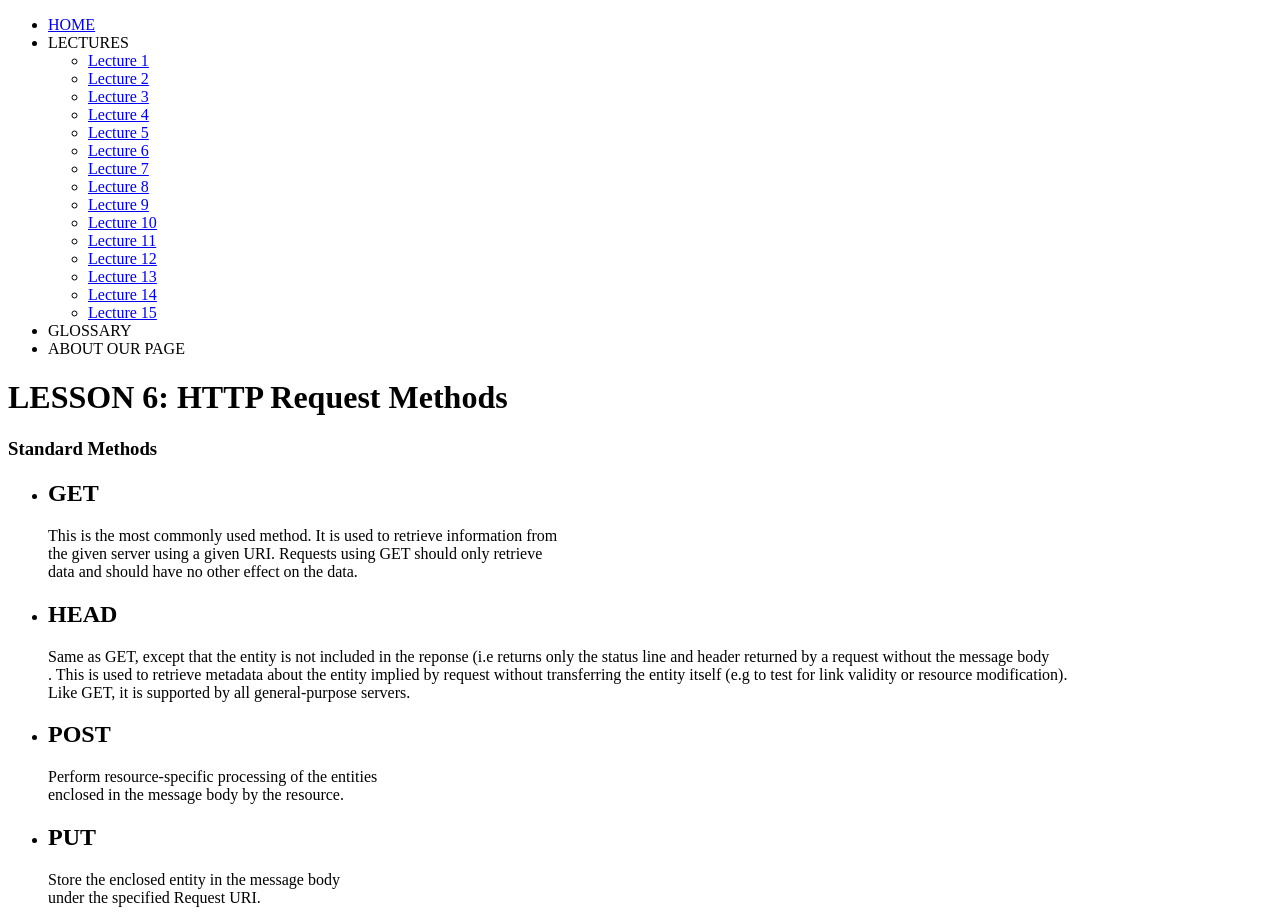
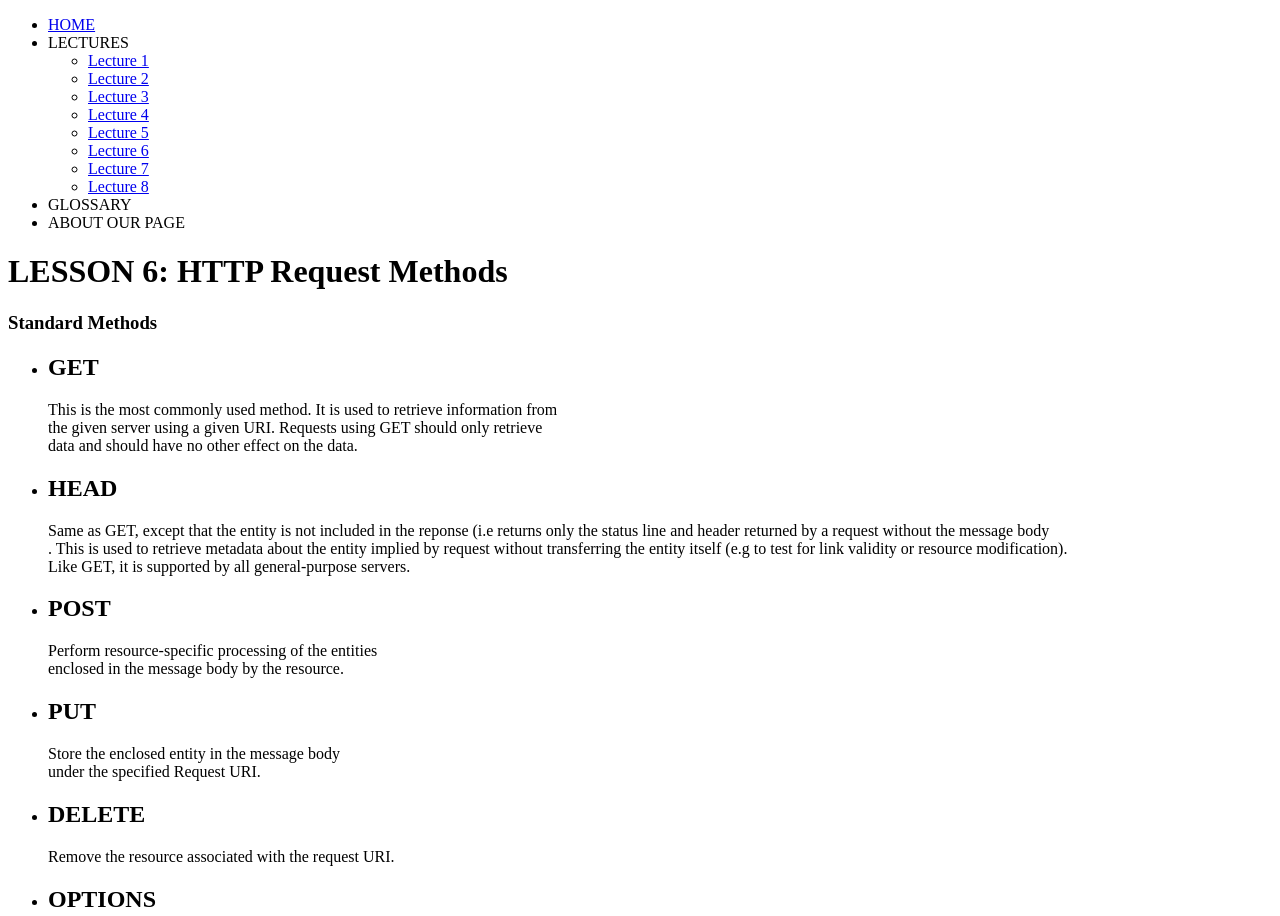
Before and after one commit to Eliye/Webtech-Lec, a plain HTML site: page lecture 6.html in a window 1280 px wide. Shown: the top 916 px of the page. Drawn offline with Linux system fonts and the light colour scheme.

Commit message:
Update and Remove lecture9 to lecture15 html files

```diff
--- a/lecture 6.html
+++ b/lecture 6.html
@@ -14,13 +14,6 @@
 	                     <li><a href ="lecture 6.html">Lecture 6</a></li>
 	                     <li><a href ="lecture 7.html">Lecture 7</a></li>
 	                     <li><a href ="lecture 8.html">Lecture 8</a></li>
-	                     <li><a href ="lecture 9.html">Lecture 9</a></li>
-	                     <li><a href ="lecture 10.html">Lecture 10</a></li>
-			     <li><a href ="lecture 11.html">Lecture 11</a></li>
-		             <li><a href ="lecture 12.html">Lecture 12</a></li>
-			     <li><a href ="lecture 13.html">Lecture 13</a></li>
-			     <li><a href ="lecture 14.html">Lecture 14</a></li>
-			     <li><a href ="lecture 15.html">Lecture 15</a></li>
 	                 </ul>
 	             </li>
 	             <li><a>GLOSSARY</a></li>
```
